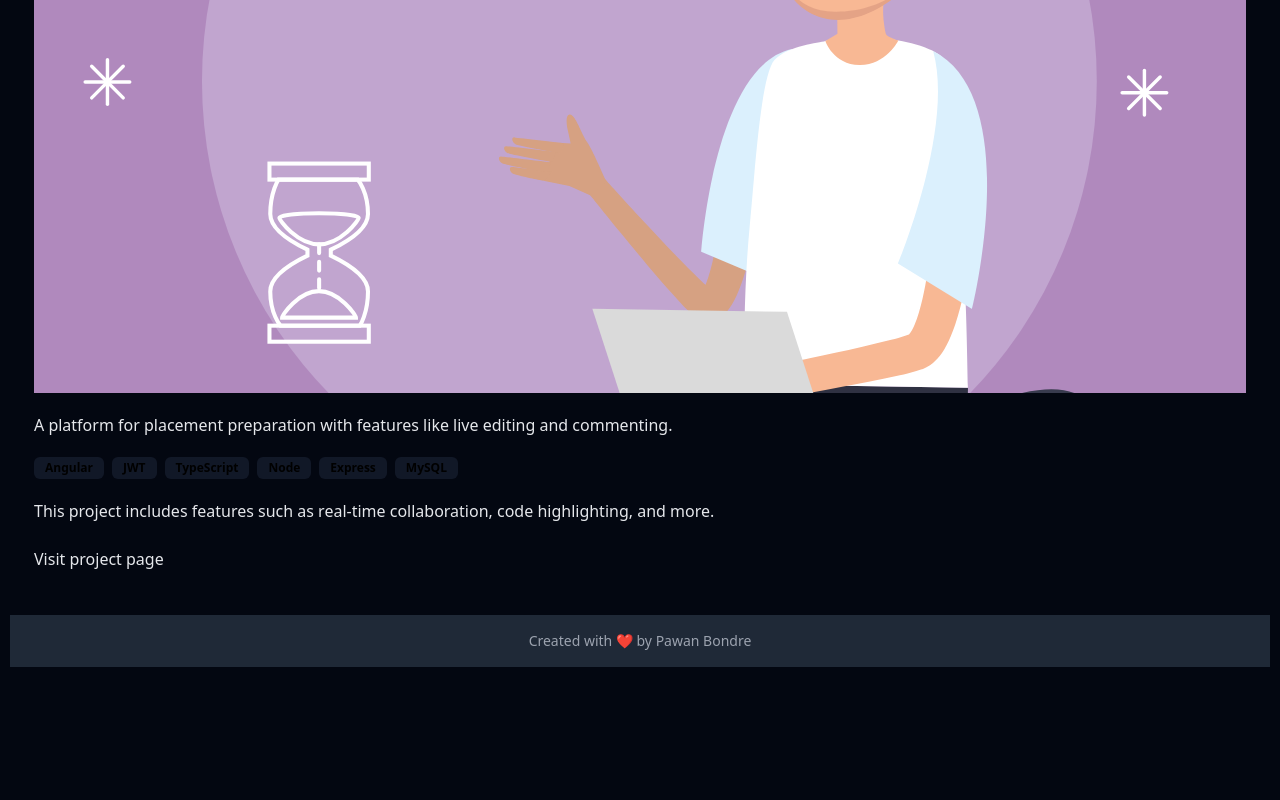
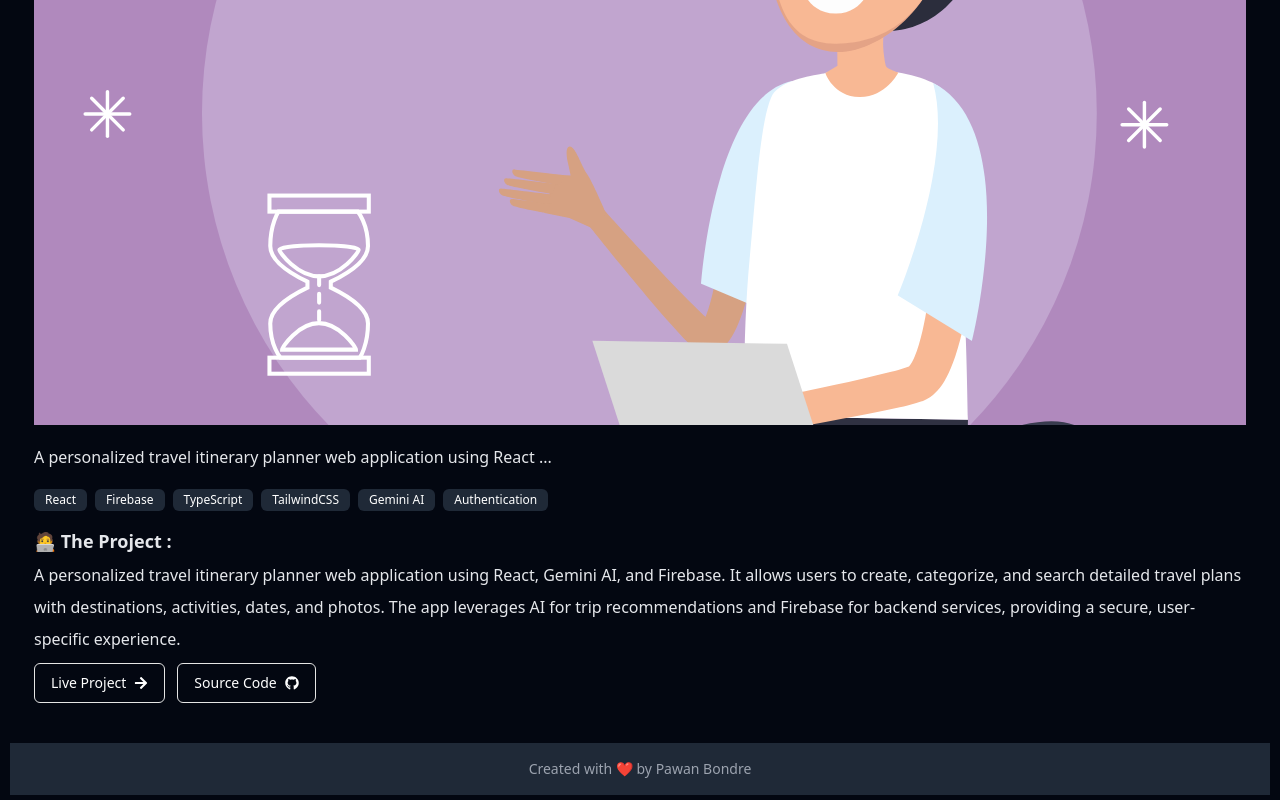
Before and after one commit to pawanbondre67/pawanbondre, a React (Vite) app: page /projects/1 in a window 1280 px wide. Shown: the part 332-1132 px from the top of the page. Before the commit the page ends 1004 px from the top, so only its background shows below. Built offline with nearby package versions, Linux system fonts and the light colour scheme.

Commit message:
project details added

```diff
--- a/src/components/Projects/ProjectDetails.tsx
+++ b/src/components/Projects/ProjectDetails.tsx
@@ -1,6 +1,9 @@
 import React from 'react';
 import { useParams } from 'react-router-dom';
 import ProjectList from './ProjectList';
+import { Button } from '../ui/button';
+import { FaArrowRight } from "react-icons/fa";
+import { FaGithub } from "react-icons/fa6";
 
 const ProjectDetails: React.FC = () => {
   const { id } = useParams<{ id: string }>();
@@ -12,7 +15,7 @@ const ProjectDetails: React.FC = () => {
 
   return (
     <div className="p-6">
-      <h2 className="text-2xl font-bold text-gray-50">{project.title}</h2>
+      <h2 className="text-2xl font-bold text-gray-50">{project.title}</h2><span className='text-red-500' >({project.status})</span>
       <img
         alt="Project Image"
         loading="lazy"
@@ -27,19 +30,30 @@ const ProjectDetails: React.FC = () => {
       <p className="text-gray-200 mt-4">{project.description}</p>
       <div className="flex flex-wrap gap-2 mt-4">
         {project.tags.map((tag, index) => (
-          <div key={index} className="inline-flex items-center rounded-md border px-2.5 py-0.5 text-xs font-semibold transition-colors focus:outline-none focus:ring-2 focus:ring-ring focus:ring-offset-2 border-transparent bg-secondary hover:bg-gray-500 text-black bg-gray-200">
+          <div key={index} className="inline-flex items-center rounded-md border px-2.5 py-0.5 text-xs  transition-colors focus:outline-none focus:ring-2 focus:ring-ring focus:ring-offset-2 border-transparent bg-gray-800 hover:bg-gray-500 text-white">
             {tag}
           </div>
         ))}
       </div>
       <div className="mt-4 text-gray-200">
+        <h1 className='font-bold text-lg mb-1'> 🧑‍💻 The Project :</h1>
         <p>{project.additionalDetails}</p>
-        <a
-          className="inline-flex text-gray-200 items-center font-medium mt-4 hover:underline"
-          href={project.projectLink}
-        >
-          Visit project page
+
+       <div className='flex gap-3'>
+       <a href={project.projectLink}
+           target='_blank'
+
+           >
+                   <Button variant="outline" className=" flex gap-2 mt-2 hover:text-white bg-clip-text text-transparent"> Live Project  <FaArrowRight className='text-white' /></Button>
         </a>
+
+        <a href={project.projectLink}
+           target='_blank'
+
+           >
+                   <Button variant="outline" className=" flex gap-2 mt-2  hover:text-white bg-clip-text text-transparent">  Source Code<FaGithub className='text-white'/></Button>
+        </a>
+       </div>
       </div>
     </div>
   );
--- a/src/components/Projects/ProjectList.ts
+++ b/src/components/Projects/ProjectList.ts
@@ -6,40 +6,56 @@ export interface Project {
     imageUrl: string;
     tags: string[];
     projectLink: string;
+    githubLink?: string;
     additionalDetails: string;
+
+    status?: string;
 
   }
 const ProjectList: Project[] = [
-    {
-        id: 1,
+        {
+          id: 1,
+        title: 'traveltrail',
+        description: 'A personalized travel itinerary planner web application using React ...',
+        imageUrl: '/pawanbondre.svg',
+        tags: ['React', 'Firebase', 'TypeScript', 'TailwindCSS', 'Gemini AI', 'Authentication'],
+        projectLink: 'https://traveltrail19.netlify.app',
+        githubLink : 'https://github.com/pawanbondre67/ai-based-travel-planner',
+        additionalDetails: 'A personalized travel itinerary planner web application using React, Gemini AI, and Firebase. It allows users to create, categorize, and search detailed travel plans with destinations, activities, dates, and photos. The app leverages AI for trip recommendations and Firebase for backend services, providing a secure, user-specific experience.'
+      },
+
+      {
+        id: 2,
       title: 'noteNexus',
       description: 'A platform for placement preparation with features like live editing and commenting.',
       imageUrl: '/pawanbondre.svg',
       tags: ['Angular', 'JWT', 'TypeScript', 'Node', 'Express', 'MySQL'],
-      projectLink: 'https://pawanbondre.github.io/noteNexus/',
-      additionalDetails: 'This project includes features such as real-time collaboration, code highlighting, and more.'
+      projectLink: 'https://github.com/pawanbondre67/noteNexus',
+      additionalDetails: 'An educational platform for students preparing for placements, allowing for efficient note-sharing and management. Developed with Angular, TypeScript, Node.js, Express, and MySQL, it features real-time collaboration, secure JWT authentication, and an easy-to-use interface for organizing study materials. The app aims to enhance study efficiency and user engagement through interactive features.'
 
-    },
-
-    {
-        id: 2,
-      title: 'traveltrail',
-      description: 'A platform for placement preparation with features like live editing and commenting.',
-      imageUrl: '/pawanbondre.svg',
-      tags: ['Angular', 'JWT', 'TypeScript', 'Node', 'Express', 'MySQL'],
-      projectLink: 'https://traveltrail19.netlify.app',
-      additionalDetails: 'This project includes features such as real-time collaboration, code highlighting, and more.'
     },
     {
         id: 3,
-      title: 'Shopkaroo WebApp',
-      description: 'A platform for placement preparation with features like live editing and commenting.',
+      title: 'Portfoilo Website',
+      description: "A comprehensive portfolio showcasing Pawan's expertise as a full stack software engineer ...",
       imageUrl: '/pawanbondre.svg',
-      tags: ['Angular', 'JWT', 'TypeScript', 'Node', 'Express', 'MySQL'],
-      projectLink: 'https://pawanbondre.github.io/noteNexus/',
-      additionalDetails: 'This project includes features such as real-time collaboration, code highlighting, and more.'
+      tags: ['React', 'TailwindCSS', 'TypeScript'],
+      projectLink: 'https://pawanbondre.vercel.app/',
+      githubLink : 'https://github.com/pawanbondre67/pawanbondre',
+      additionalDetails: "A comprehensive portfolio showcasing Pawan's expertise as a full stack software engineer, specializing in web and PWA development. The portfolio highlights a range of projects, from e-commerce and AI-driven apps to educational platforms and agriculture-based solutions. Built using modern web technologies like Angular, React, Node.js, and Firebase, the portfolio reflects Pawan's proficiency in creating responsive, secure, and user-centric applications. It also emphasizes Pawan's commitment to delivering intelligent digital solutions that blend human and AI capabilities to create exceptional user experiences. The portfolio serves as a testament to Pawan's dedication to continuous learning, teamwork, and innovative problem-solving in real-world projects."
 
     },
+    {
+      id: 4,
+    title: 'DigitalKissan App',
+    description: ' A PWA designed to assist farmers with intelligent crop seed prediction and ...',
+    imageUrl: '/pawanbondre.svg',
+    tags: ['React', 'Redux', 'Firebase', 'TailwindCSS', 'Python', 'Machine Learning'],
+    projectLink: '',
+    githubLink : "",
+    status: 'Ongoing',
+    additionalDetails : ' A PWA designed to assist farmers with intelligent crop seed prediction and product purchasing. Built using React, TypeScript, Tailwind CSS, and Firebase, the app employs machine learning algorithms for crop recommendations. It enables farmers to make data-driven decisions and improve agricultural productivity, with a user-friendly interface and real-time data integration.'
+    }
 
 ];
 
--- a/src/components/footer/Footer.tsx
+++ b/src/components/footer/Footer.tsx
@@ -2,8 +2,8 @@ import React from "react";
 
 const Footer: React.FC = () => {
   return (
-    <div>
-      <footer className="styles_bgSecondary__GmarO py-4 mt-4 dark:text-gray-300 bg-gray-800">
+    <div >
+      <footer className=" py-4 mt-4 dark:text-gray-300 bg-gray-800">
         <div className="container mx-auto text-center text-sm text-gray-400">
           Created with ❤️ by <a href="https://github.com/pawanbondre67">Pawan Bondre</a>
         </div>
```
